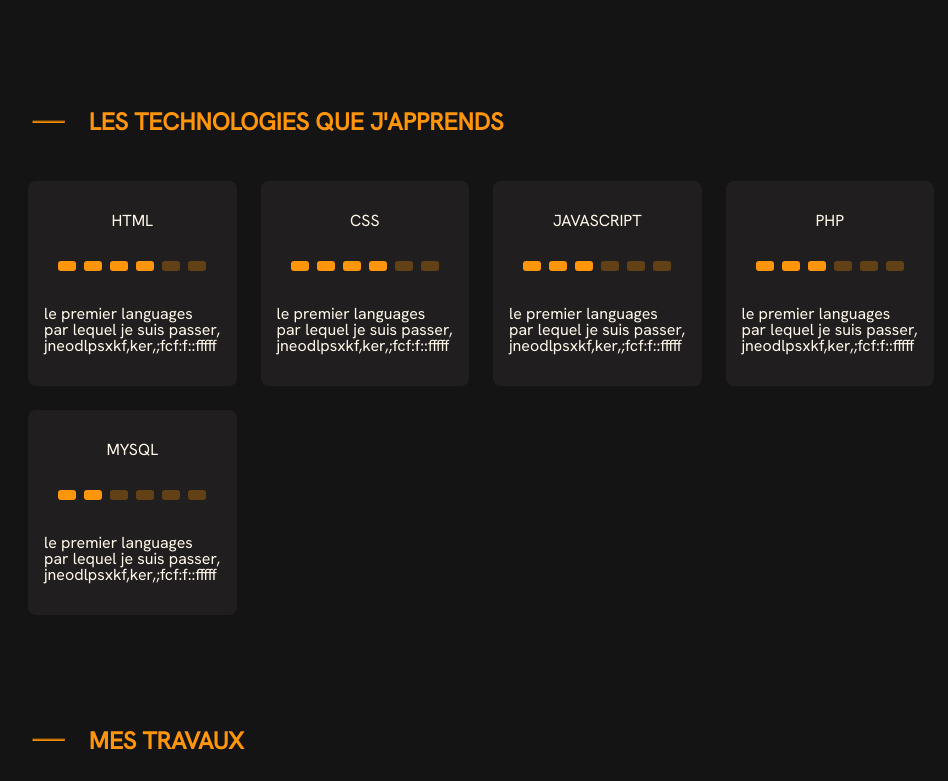
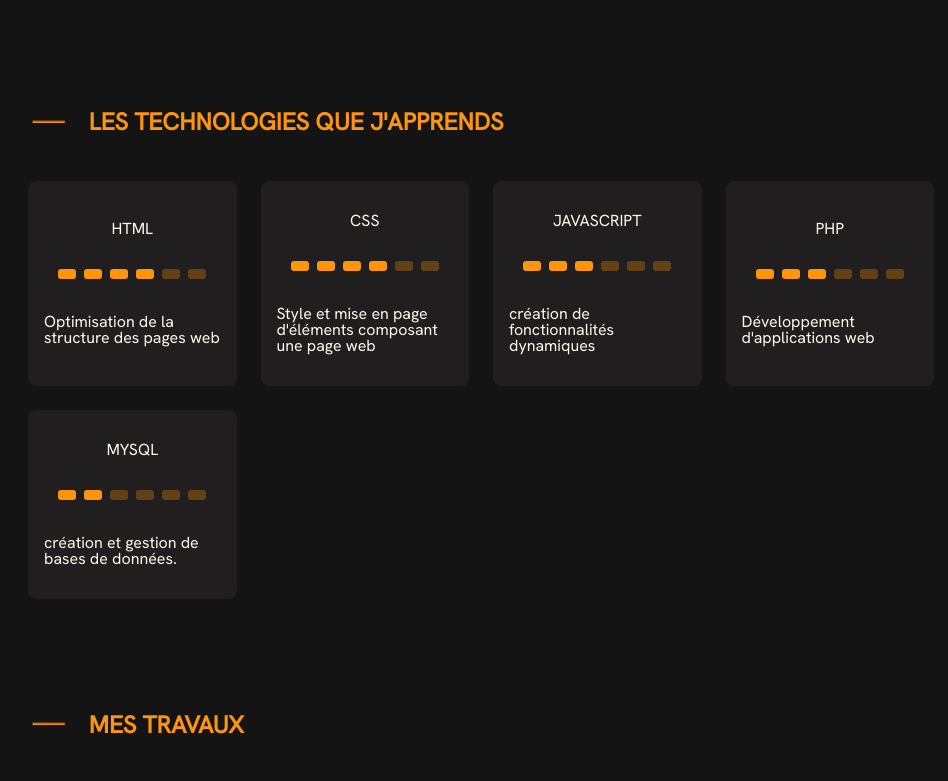
Before and after one commit to TDxDimitri/my-portfolio, a plain HTML site: page index.html in a window 1280 px wide. Shown: the part 939-1720 px from the top of the page, without its empty margins (122-1070 px from the left). Drawn offline with nearby package versions, Linux system fonts and the light colour scheme.

Commit message:
maj referentiel lgs

```diff
--- a/index.html
+++ b/index.html
@@ -70,7 +70,7 @@
                             <div class="point not"></div>
                         </div>
                         <div>
-                            <p>le premier languages par lequel je suis passer, jneodlpsxkf,ker,;fcf:f::fffff</p>
+                            <p> Optimisation de la structure des pages web  </p>
                         </div>
                     </div>
                     <div class="smllcard">
@@ -84,7 +84,7 @@
                             <div class="point not"></div>
                         </div>
                         <div>
-                            <p>le premier languages par lequel je suis passer, jneodlpsxkf,ker,;fcf:f::fffff</p>
+                            <p> Style et mise en page d'éléments composant une page web </p>
                         </div>
                     </div>
                     <div class="smllcard">
@@ -98,7 +98,7 @@
                             <div class="point not"></div>
                         </div>
                         <div>
-                            <p>le premier languages par lequel je suis passer, jneodlpsxkf,ker,;fcf:f::fffff</p>
+                            <p> création de fonctionnalités dynamiques </p>
                         </div>
                     </div>
                     <div class="smllcard">
@@ -112,7 +112,7 @@
                             <div class="point not"></div>
                         </div>
                         <div>
-                            <p>le premier languages par lequel je suis passer, jneodlpsxkf,ker,;fcf:f::fffff</p>
+                            <p> Développement d'applications web</p>
                         </div>
                     </div>
                     <div class="smllcard">
@@ -126,7 +126,7 @@
                             <div class="point not"></div>
                         </div>
                         <div>
-                            <p>le premier languages par lequel je suis passer, jneodlpsxkf,ker,;fcf:f::fffff</p>
+                            <p> création et gestion de bases de données.</p>
                         </div>
                     </div>
                 </div>
```
